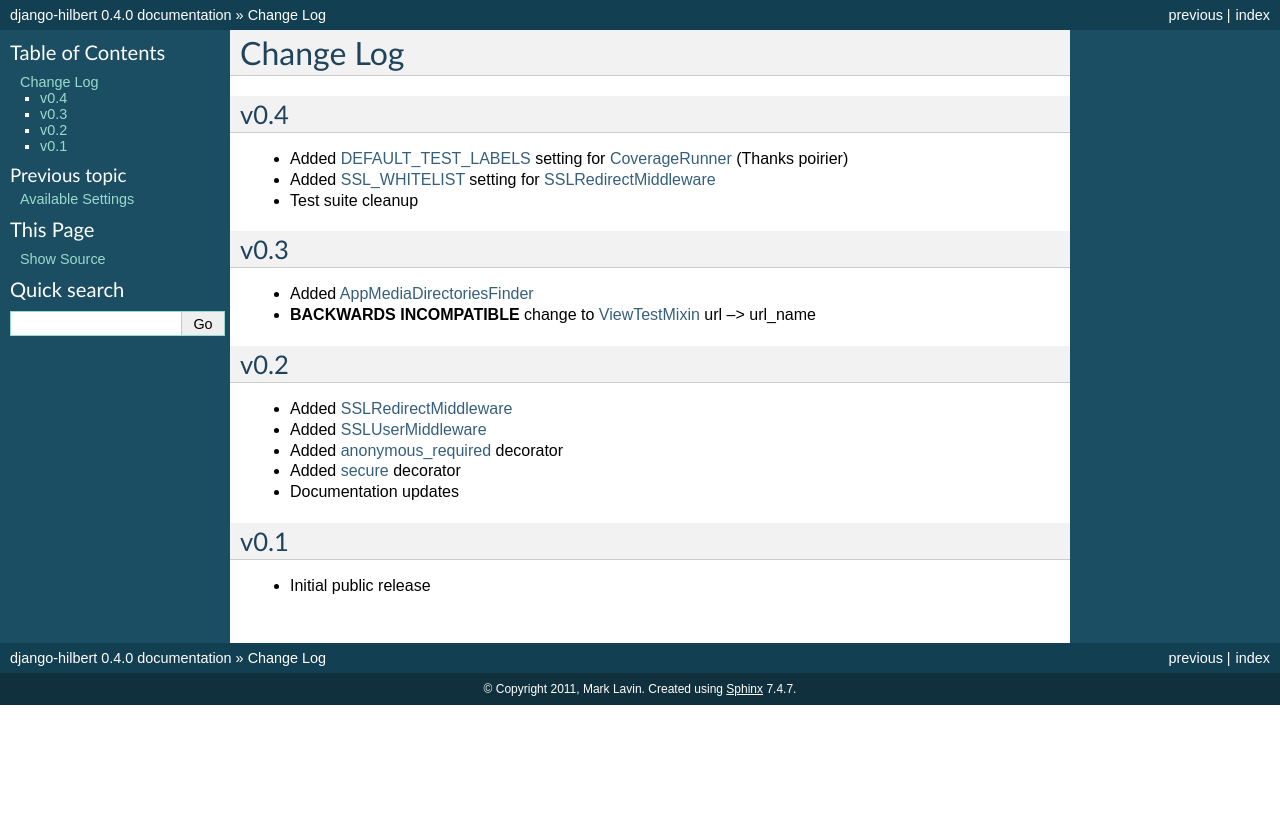
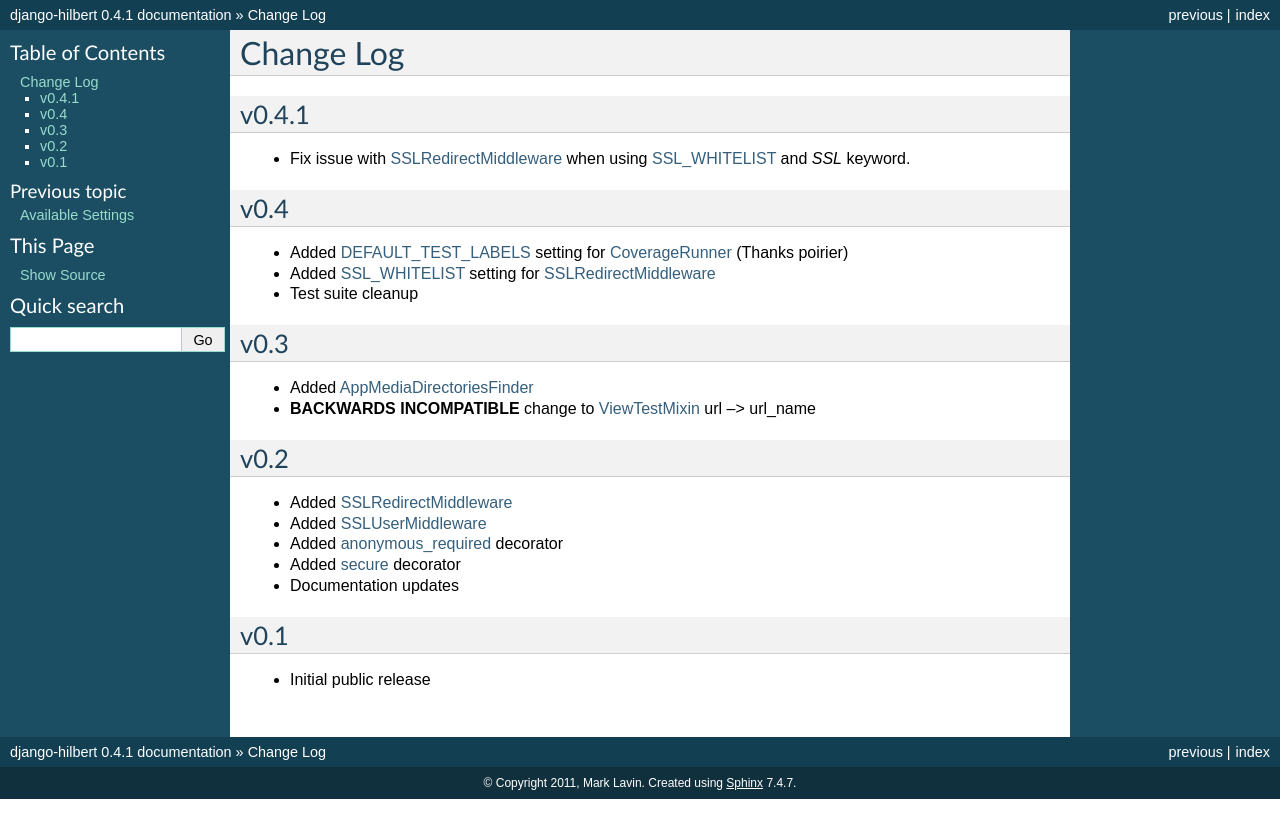
Before and after one commit to mlavin/django-hilbert, a Sphinx documentation site: the page built from docs/changelog.rst, in a window 1280 px wide. Shown: the top 838 px of the page. Built offline with Sphinx 7.4.7, drawn with Linux system fonts in a browser that asks for light colours.

Commit message:
Version changes and release notes.

```diff
--- a/docs/changelog.rst
+++ b/docs/changelog.rst
@@ -1,5 +1,12 @@
 Change Log
 ======================================
+
+.. _v0.4.1:
+
+v0.4.1
+-----------------------------------
+
+- Fix issue with :ref:`SSLRedirectMiddleware` when using :ref:`SSL_WHITELIST` and `SSL` keyword.
 
 .. _v0.4:
 
--- a/docs/conf.py
+++ b/docs/conf.py
@@ -50,7 +50,7 @@
 # The short X.Y version.
 version = '0.4'
 # The full version, including alpha/beta/rc tags.
-release = '0.4.0'
+release = '0.4.1'
 
 # The language for content autogenerated by Sphinx. Refer to documentation
 # for a list of supported languages.
--- a/hilbert/__init__.py
+++ b/hilbert/__init__.py
@@ -7,7 +7,7 @@
 __version_info__ = {
     'major': 0,
     'minor': 4,
-    'micro': 0,
+    'micro': 1,
     'releaselevel': 'final'
 }
 
```
